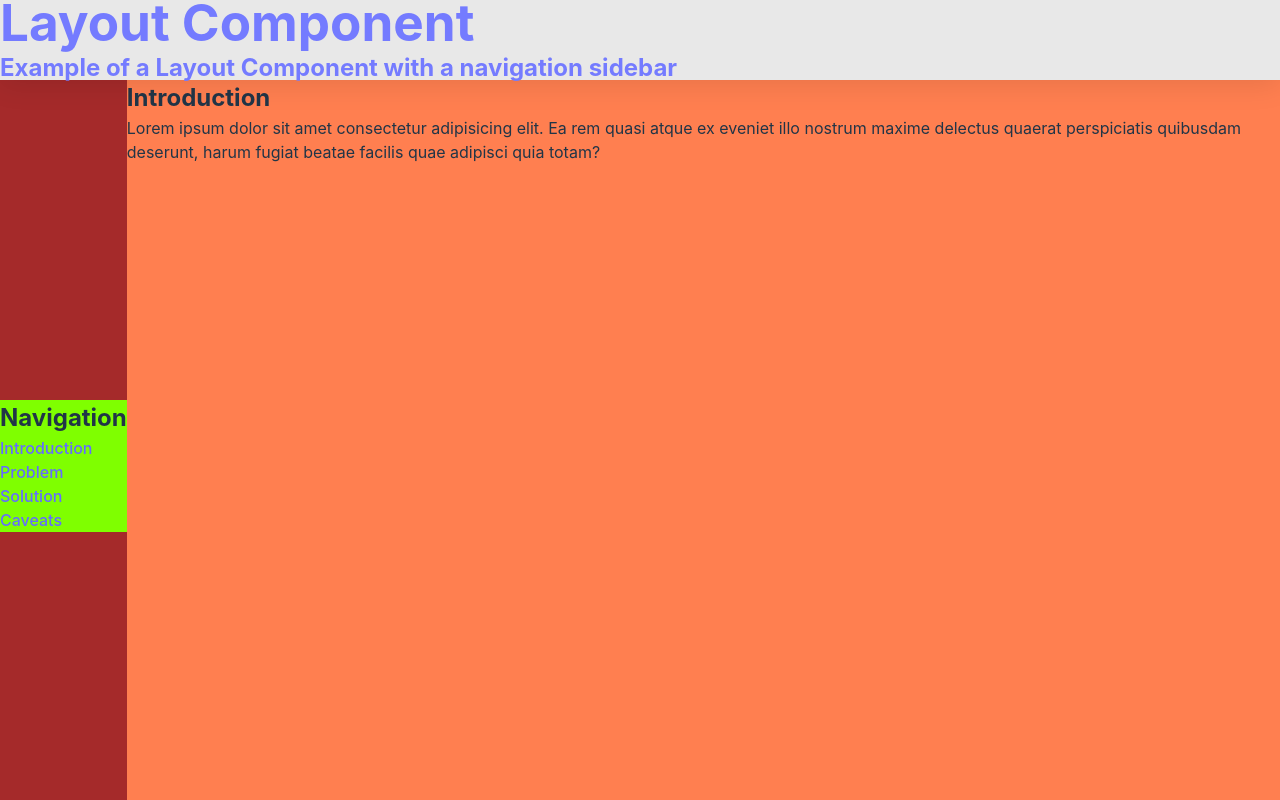
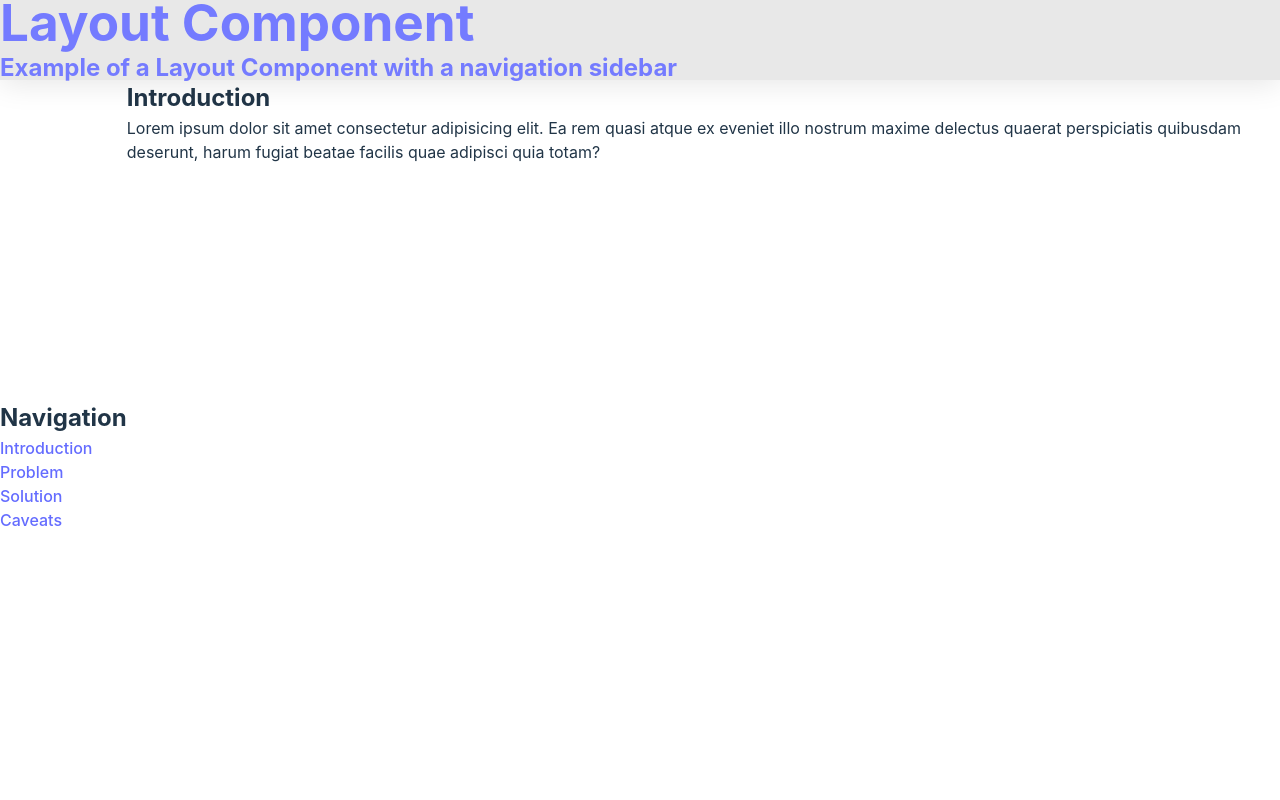
Before and after one commit to LarsGJobloop/react-layouts, a React (Vite) app: page / in a window 1280 px wide. Shown: the top 800 px of the page. Built offline with nearby package versions, Linux system fonts and the light colour scheme.

Commit message:
remove testing colors

```diff
--- a/src/layout/LayoutWithSideNavigation/style.module.css
+++ b/src/layout/LayoutWithSideNavigation/style.module.css
@@ -1,13 +1,10 @@
 .container {
-  background-color: brown;
   position: relative;
 
   display: flex;
 }
 
 .navigation {
-  background-color: chartreuse;
-
   position: sticky;
   left: 0px;
   top: 50%;
@@ -15,6 +12,5 @@
 }
 
 .content {
-  background-color: coral;
   flex-grow: 1;
 }
```
